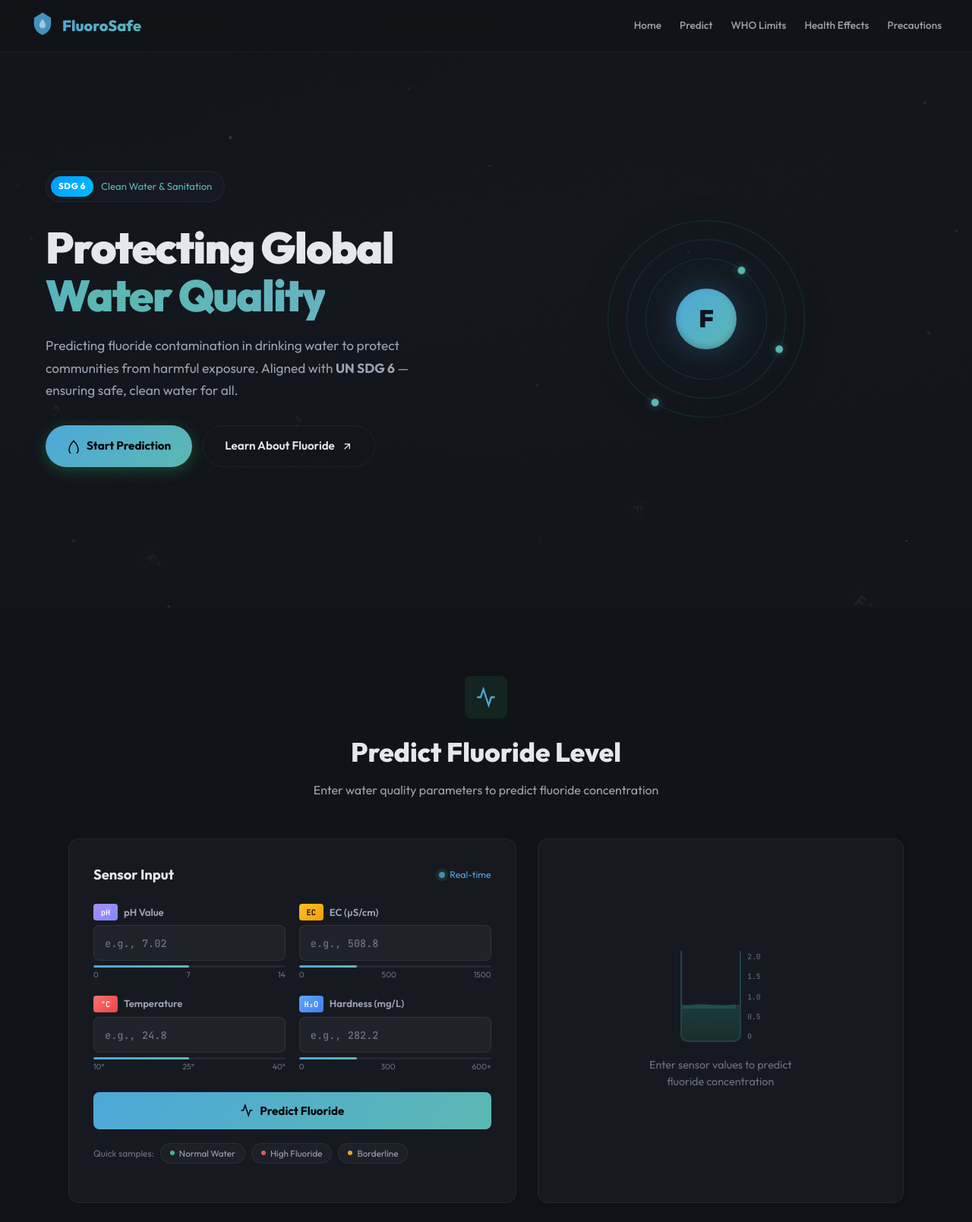
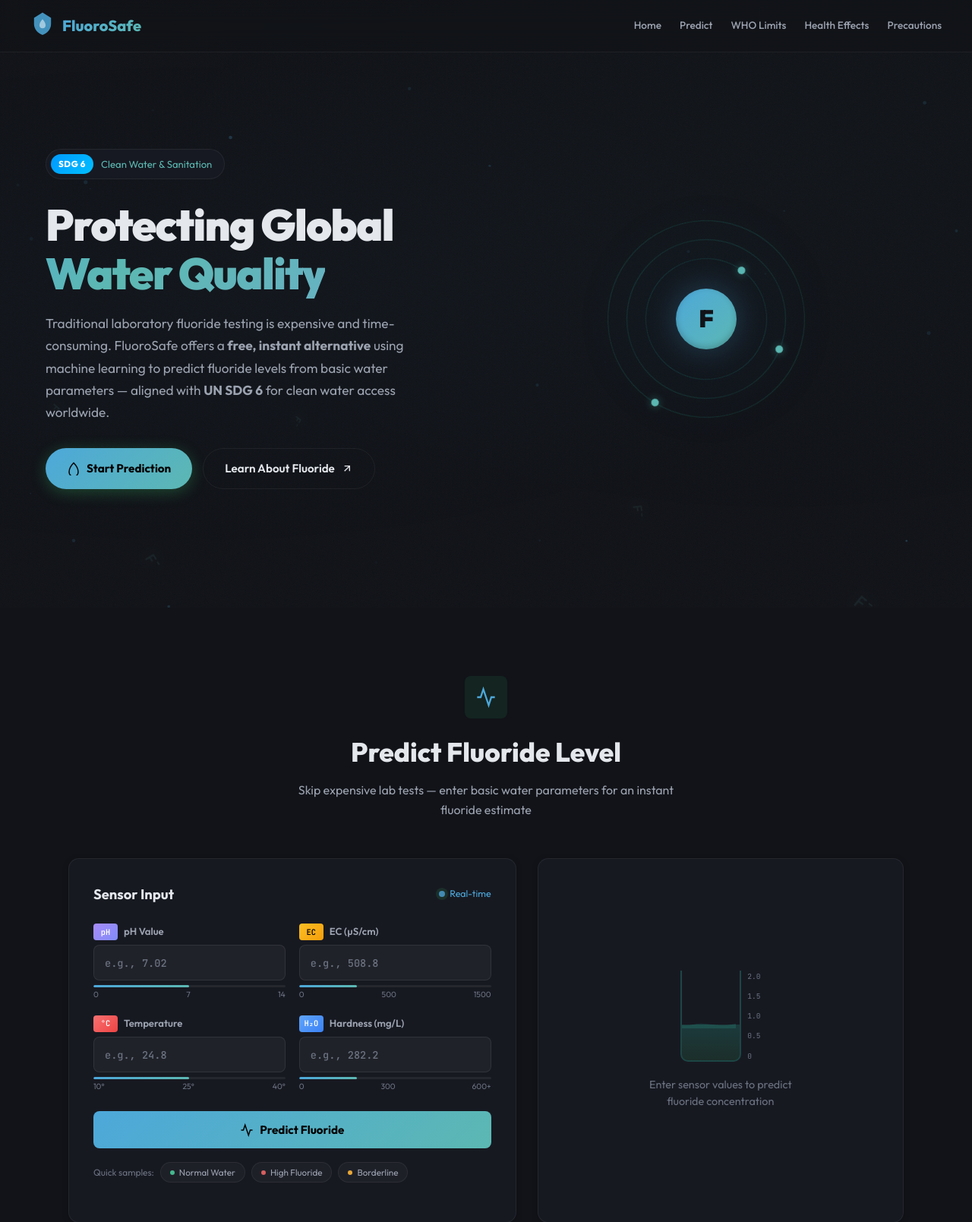
Before and after one commit to AADITYASHARMA0405/FLUORO-SAFE, a Flask app: page / in a window 1280 px wide. Shown: the top 1609 px of the page at 76% size. Run offline with Flask 3, Linux system fonts and the light colour scheme; parts of the project's set-up code (start-up, migrations or seed data) failed here and were passed over.

Commit message:
content: add cost-effective alternative to lab testing messaging

```diff
--- a/templates/index.html
+++ b/templates/index.html
@@ -68,9 +68,10 @@
                 <span class="gradient-text">Water Quality</span>
             </h1>
             <p class="hero-subtitle animate-fade-in-up delay-1">
-                Predicting fluoride contamination in drinking water to protect
-                communities from harmful exposure. Aligned with <strong>UN SDG 6</strong> —
-                ensuring safe, clean water for all.
+                Traditional laboratory fluoride testing is expensive and time-consuming.
+                FluoroSafe offers a <strong>free, instant alternative</strong> using machine learning
+                to predict fluoride levels from basic water parameters — aligned with
+                <strong>UN SDG 6</strong> for clean water access worldwide.
             </p>
             <div class="hero-actions animate-fade-in-up delay-2">
                 <a href="#predict" class="btn-primary">
@@ -103,7 +104,7 @@
                 <svg width="28" height="28" viewBox="0 0 24 24" fill="none" stroke="currentColor" stroke-width="2"><path d="M22 12h-4l-3 9L9 3l-3 9H2"/></svg>
             </div>
             <h2 class="section-title">Predict Fluoride Level</h2>
-            <p class="section-subtitle">Enter water quality parameters to predict fluoride concentration</p>
+            <p class="section-subtitle">Skip expensive lab tests — enter basic water parameters for an instant fluoride estimate</p>
         </div>
 
         <div class="predict-grid">
```
Also changed, not shown: README.md.
